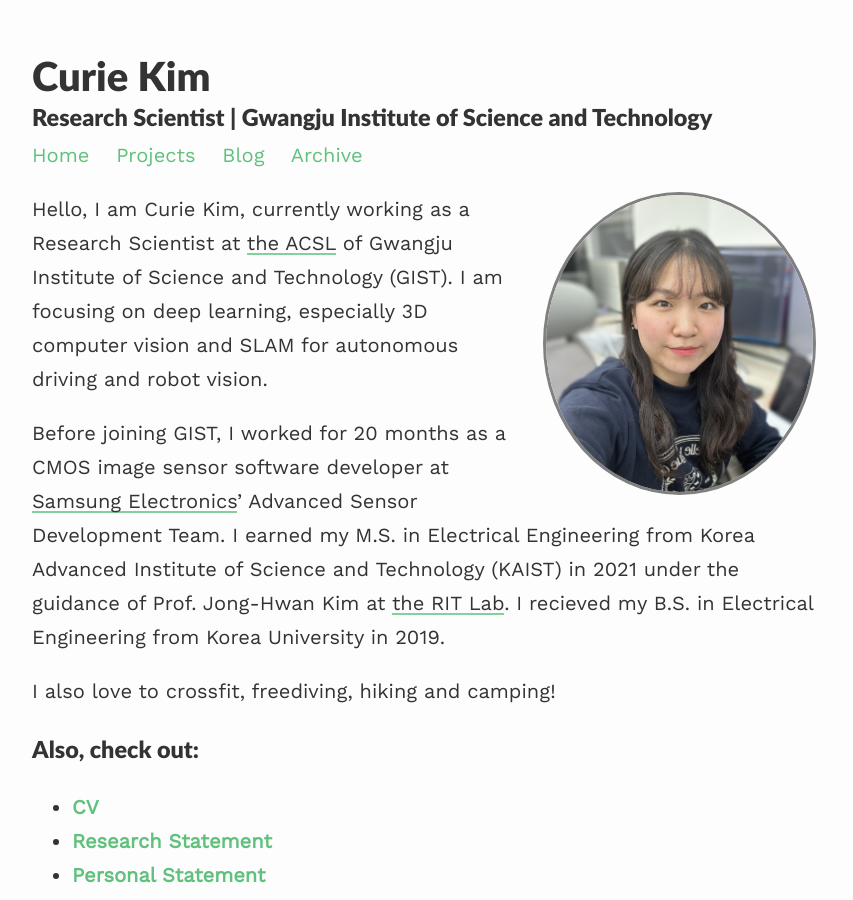
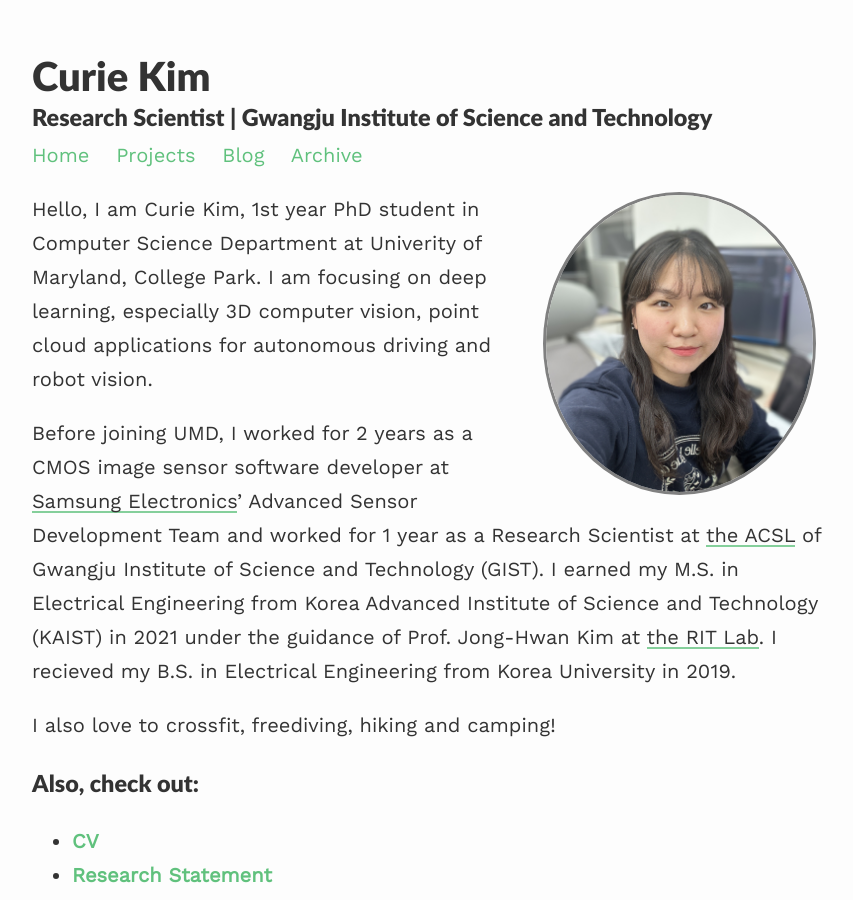
Before and after one commit to curie3170/curie3170.github.io, a Jekyll site: the page built from index.md, in a window 1280 px wide and 900 px high. Shown: the whole window, without its empty margins (208-1061 px from the left). Built offline with Jekyll 4.4.1, drawn with Linux system fonts in a browser that asks for light colours; nearby versions of some CDN libraries.

Commit message:
Update index.md

```diff
--- a/index.md
+++ b/index.md
@@ -6,10 +6,9 @@ profile:
   image: Profile_CurieKim.jpg
 published: true
 ---
-Hello, I am Curie Kim, currently working as a Research Scientist at [the ACSL](https://uehwan.github.io/) of Gwangju Institute of Science and Technology (GIST).
-I am focusing on deep learning, especially 3D computer vision and SLAM for autonomous driving and robot vision.
+Hello, I am Curie Kim, 1st year PhD student in Computer Science Department at Univerity of Maryland, College Park. I am focusing on deep learning, especially 3D computer vision, point cloud applications for autonomous driving and robot vision.
 
-Before joining GIST, I worked for 20 months as a CMOS image sensor software developer at [Samsung Electronics](https://semiconductor.samsung.com/us/image-sensor/)' Advanced Sensor Development Team.
+Before joining UMD, I worked for 2 years as a CMOS image sensor software developer at [Samsung Electronics](https://semiconductor.samsung.com/us/image-sensor/)' Advanced Sensor Development Team and worked for 1 year as  a Research Scientist at [the ACSL](https://uehwan.github.io/) of Gwangju Institute of Science and Technology (GIST).
 I earned my M.S. in Electrical Engineering from Korea Advanced Institute of Science and Technology (KAIST) in 2021 under the guidance of Prof. Jong-Hwan Kim at [the RIT Lab](https://rit.kaist.ac.kr/).
 I recieved my B.S. in Electrical Engineering from Korea University in 2019.
 
```
